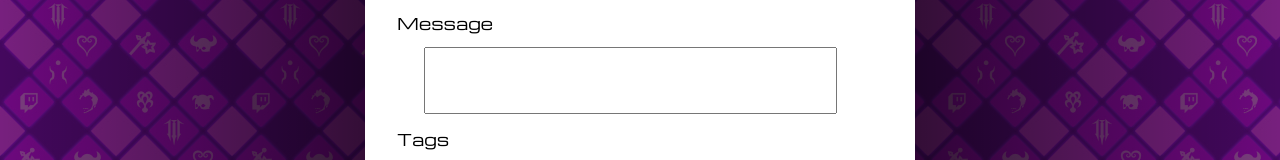
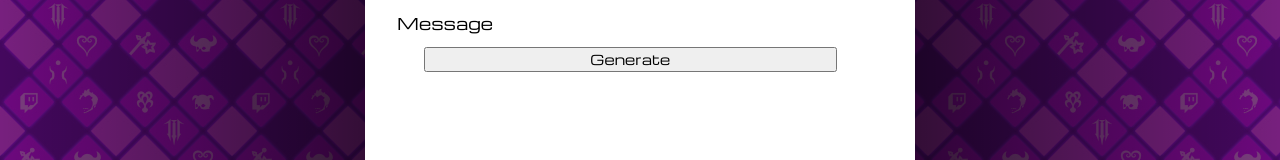
Before and after one commit to farnight/kingstagram-sabaku, a plain HTML site: page KH3PostGenerator-master/index.html in a window 1280 px wide. Shown: the part 420-580 px from the top of the page. Drawn offline with nearby package versions, Linux system fonts and the light colour scheme; no server answers.

Commit message:
Update index.html

```diff
--- a/KH3PostGenerator-master/index.html
+++ b/KH3PostGenerator-master/index.html
@@ -65,7 +65,7 @@
 							<input type="text" id="contenturl" style="display:none"/>
 							Message
                             <br/>
-                            <textarea id="message" style="resize: none; height: 5em"></textarea>Tags
+                           <!-- <textarea id="message" style="resize: none; height: 5em"></textarea>Tags
                             <br/>
                             <textarea id="tags" style="resize: none; height: 4em"></textarea>
 							<div id="commentform">
@@ -76,7 +76,7 @@
 							<br/><br/>
 							Watermark Text
 							<input type="text" id="watermark"/>
-                        </div>
+                        </div> -->
                         <input type="button" value="Generate" onclick='generate();' />
 					</td>
 				</tr>
```
